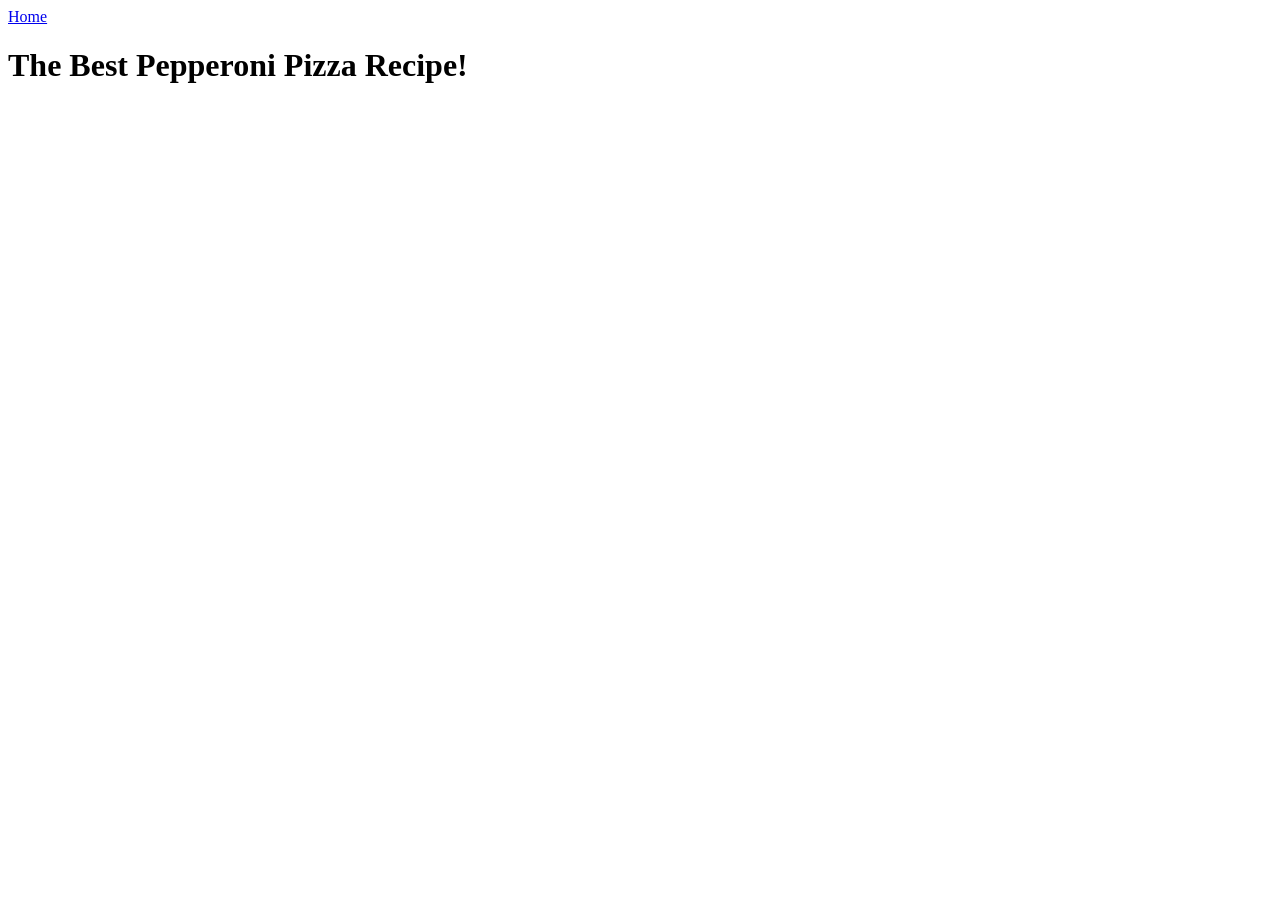
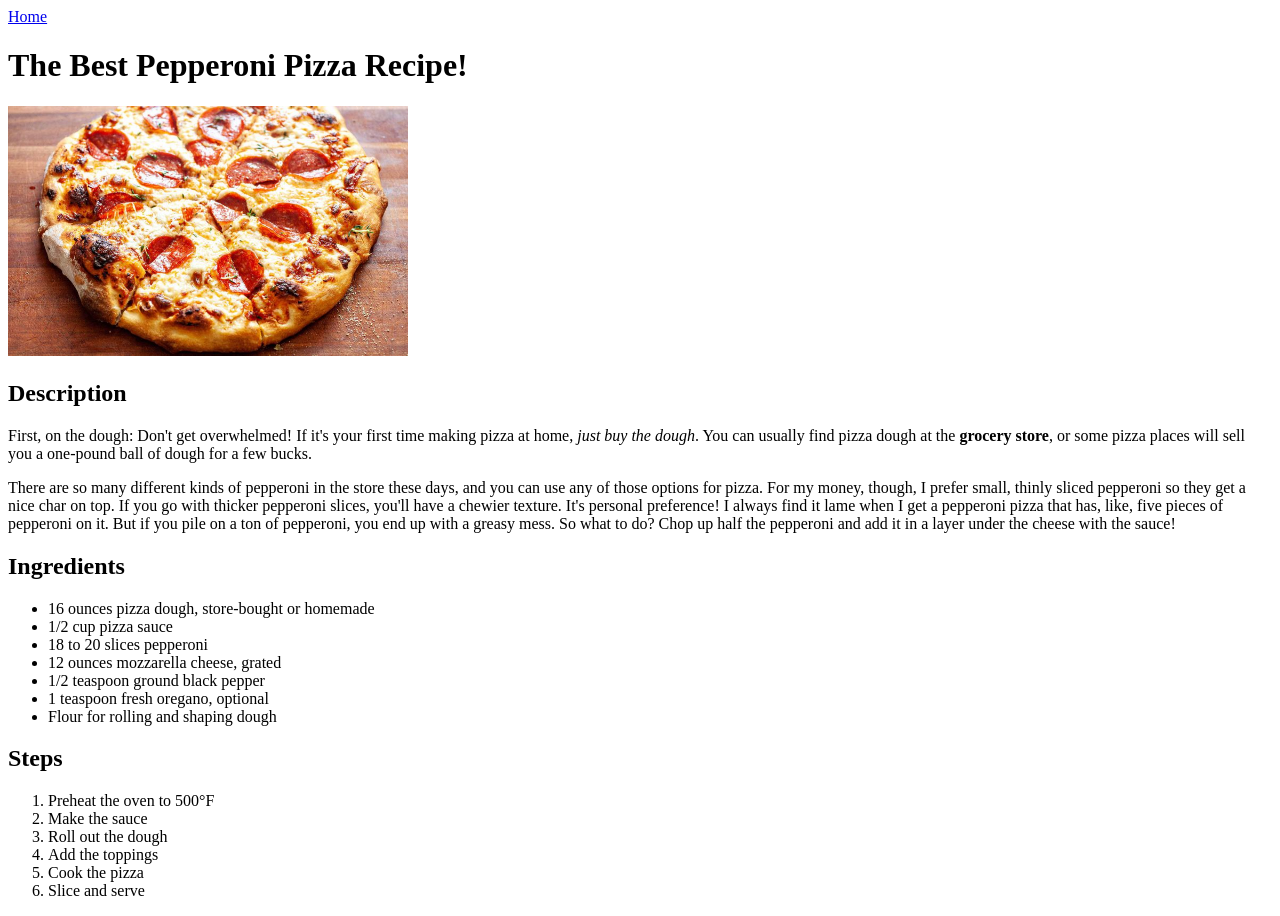
Before and after one commit to Kpytoo/odin-recipes, a plain HTML site: page recipes/pepperoni_pizza.html in a window 1280 px wide. Before the commit the page ends 800 px from the top, so only its background shows below. Drawn offline with Linux system fonts and the light colour scheme.

Commit message:
Added image, description and ingredients
Added the full recipe to the pepperoni_pizza page.

```diff
--- a/recipes/pepperoni_pizza.html
+++ b/recipes/pepperoni_pizza.html
@@ -7,6 +7,34 @@
 
     <body>
         <a href="../index.html">Home</a>
+
         <h1>The Best Pepperoni Pizza Recipe!</h1>
+        <img src="./Pepperoni_pizza_image.jpg" height="250" width="400">
+
+        <h2>Description</h2>
+        <p>First, on the dough: Don't get overwhelmed! If it's your first time making pizza at home, <em>just buy the dough</em>. You can usually find pizza dough at the <strong>grocery store</strong>, or some pizza places will sell you a one-pound ball of dough for a few bucks.</p>
+        <p>There are so many different kinds of pepperoni in the store these days, and you can use any of those options for pizza. For my money, though, I prefer small, thinly sliced pepperoni so they get a nice char on top. If you go with thicker pepperoni slices, you'll have a chewier texture. It's personal preference!
+           I always find it lame when I get a pepperoni pizza that has, like, five pieces of pepperoni on it. But if you pile on a ton of pepperoni, you end up with a greasy mess.
+           So what to do? Chop up half the pepperoni and add it in a layer under the cheese with the sauce!</p>
+
+        <h2>Ingredients</h2>
+        <ul>
+            <li>16 ounces pizza dough, store-bought or homemade</li>
+            <li>1/2 cup pizza sauce</li>
+            <li>18 to 20 slices pepperoni </li>
+            <li>12 ounces mozzarella cheese, grated </li>
+            <li>1/2 teaspoon ground black pepper </li>
+            <li>1 teaspoon fresh oregano, optional</li>
+            <li>Flour for rolling and shaping dough</li>
+        </ul>
+        <h2>Steps</h2>
+        <ol>
+            <li>Preheat the oven to 500°F</li>
+            <li>Make the sauce</li>
+            <li>Roll out the dough</li>
+            <li>Add the toppings</li>
+            <li>Cook the pizza</li>
+            <li>Slice and serve</li>
+        </ol>
     </body>
 </html>
```
